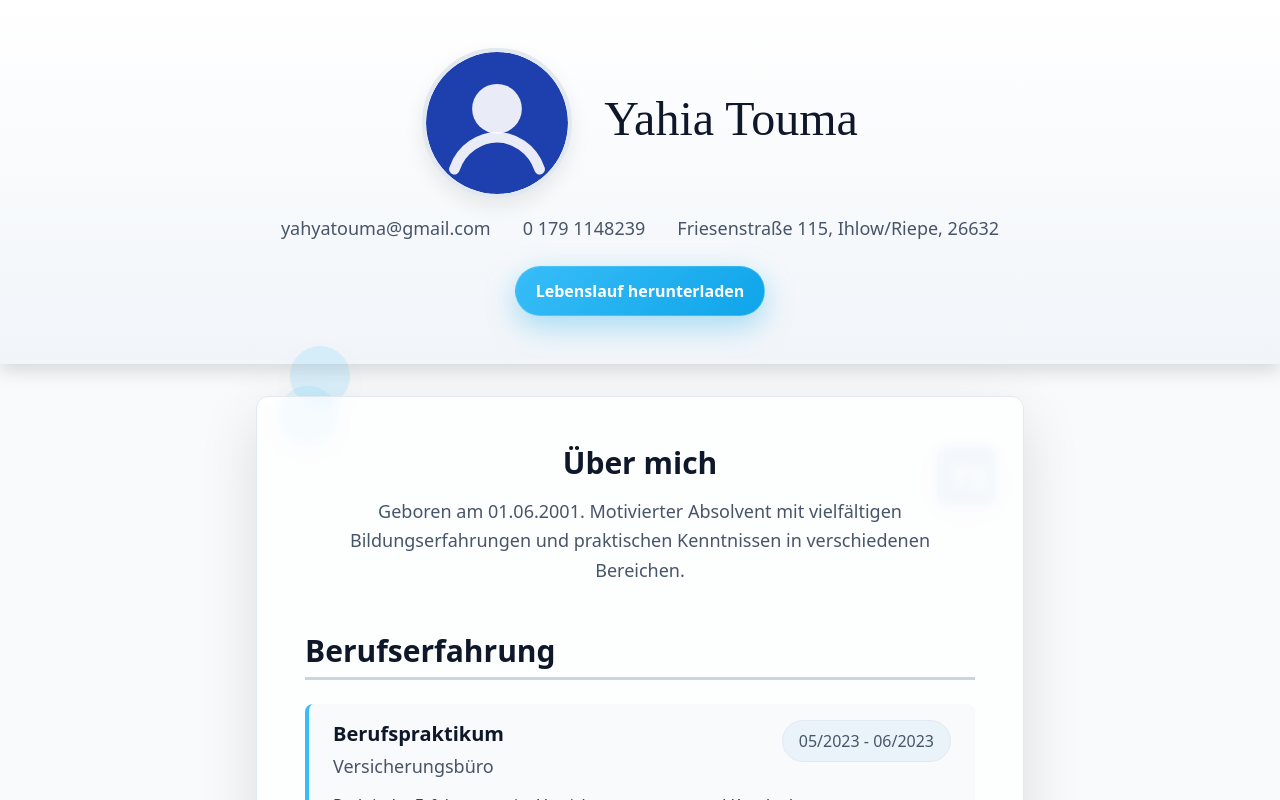
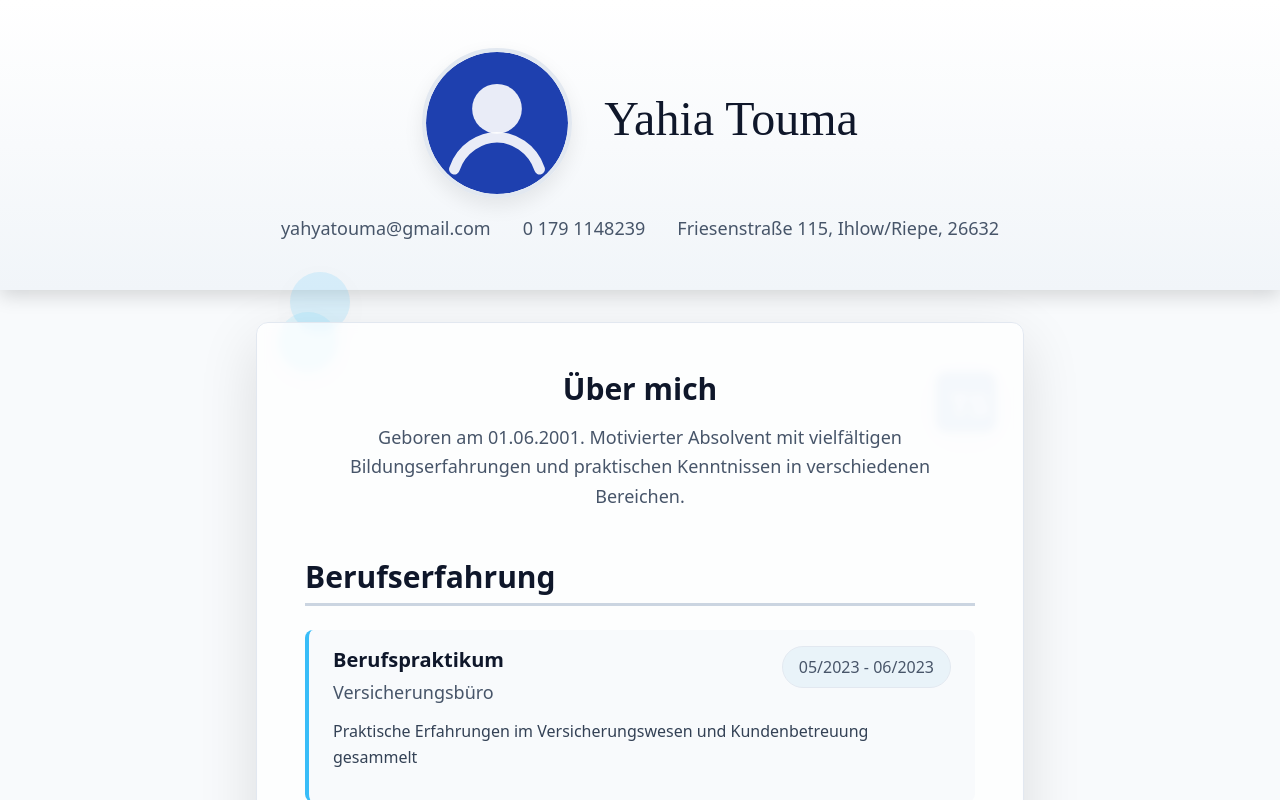
Before and after one commit to yahyatouma/cv, a React (Vite) app: page / in a window 1280 px wide. Shown: the top 800 px of the page. Built offline with nearby package versions, Linux system fonts and the light colour scheme.

Commit message:
remove download CV button from header
cgen-9fe17c1d841c45a8a848592b385f649c

```diff
--- a/src/components/CVHeader.tsx
+++ b/src/components/CVHeader.tsx
@@ -30,14 +30,6 @@ export function CVHeader({ personalInfo }: CVHeaderProps) {
           <span className={`contact-link ${hoveredElement === 'phone' ? 'contact-link--hover' : ''}`} onMouseEnter={() => setHoveredElement('phone')} onMouseLeave={() => setHoveredElement(null)}>{personalInfo.phone}</span>
           <span className={`contact-link ${hoveredElement === 'location' ? 'contact-link--hover' : ''}`} onMouseEnter={() => setHoveredElement('location')} onMouseLeave={() => setHoveredElement(null)}>{personalInfo.location}</span>
         </motion.div>
-        <motion.div className="mt-6" initial={{ opacity: 0, y: 8 }} whileInView={{ opacity: 1, y: 0 }} viewport={{ once: true }} transition={{ duration: .5, ease: 'easeOut', delay: .05 }}>
-          <button className="accent-btn" onClick={() => window.print()}
-            onMouseEnter={() => setHoveredElement('download')}
-            onMouseLeave={() => setHoveredElement(null)}
-          >
-            Lebenslauf herunterladen
-          </button>
-        </motion.div>
       </div>
     </header>
   );
```
